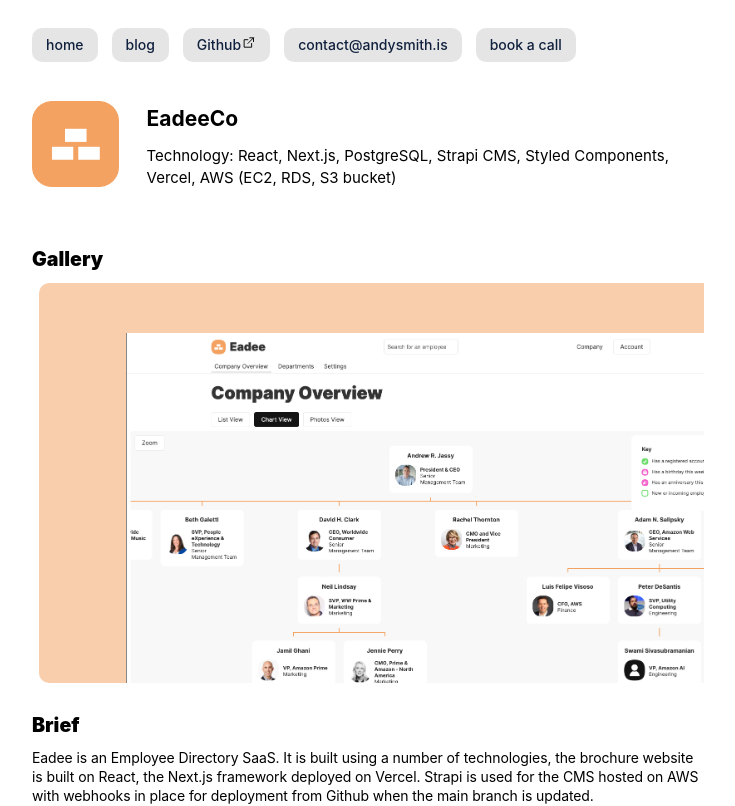
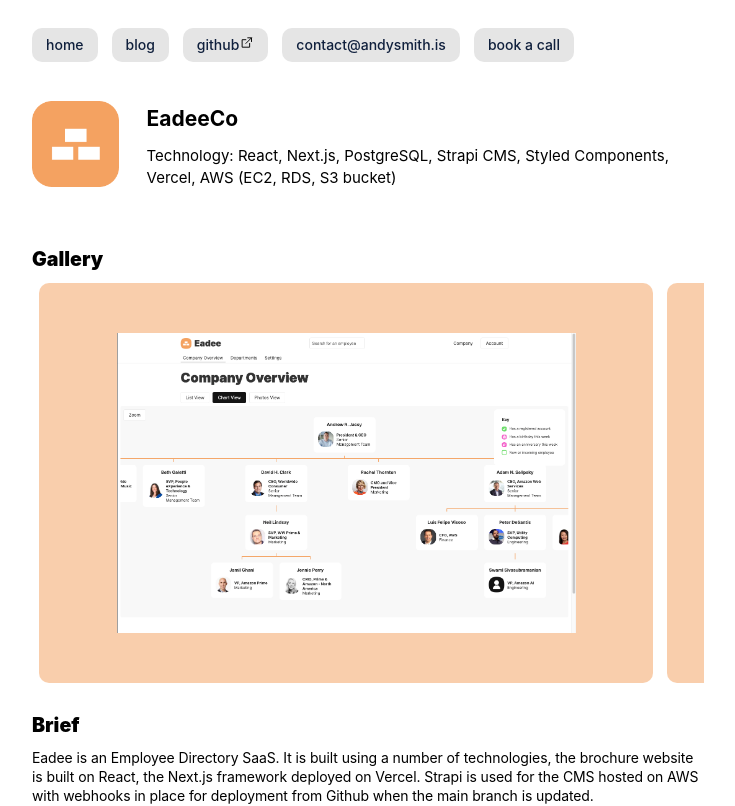
Before and after one commit to and-why/andysmith-is-next, a Next.js app: page /portfolio/eadee in a window 1280 px wide. Shown: the top 806 px of the page, without its empty margins (272-1007 px from the left). Built offline with nearby package versions, Linux system fonts and the light colour scheme.

Commit message:
added better styles backup

```diff
--- a/components/Navigation.js
+++ b/components/Navigation.js
@@ -24,7 +24,7 @@
         <li>
           <Link href='https://www.github.com/and-why' external target='_blank'>
             <a>
-              Github
+              github
               <svg width='15px' height='15px' viewBox='0 0 24 24'>
                 <g
                   id='external_link'
--- a/pages/portfolio/[name].js
+++ b/pages/portfolio/[name].js
@@ -51,7 +51,7 @@
     `}
   img {
     border-radius: 2px;
-    height: 300px;
+    height: 300px !important;
     width: auto;
     @media (max-width: 400px) {
       height: 150px;
```
